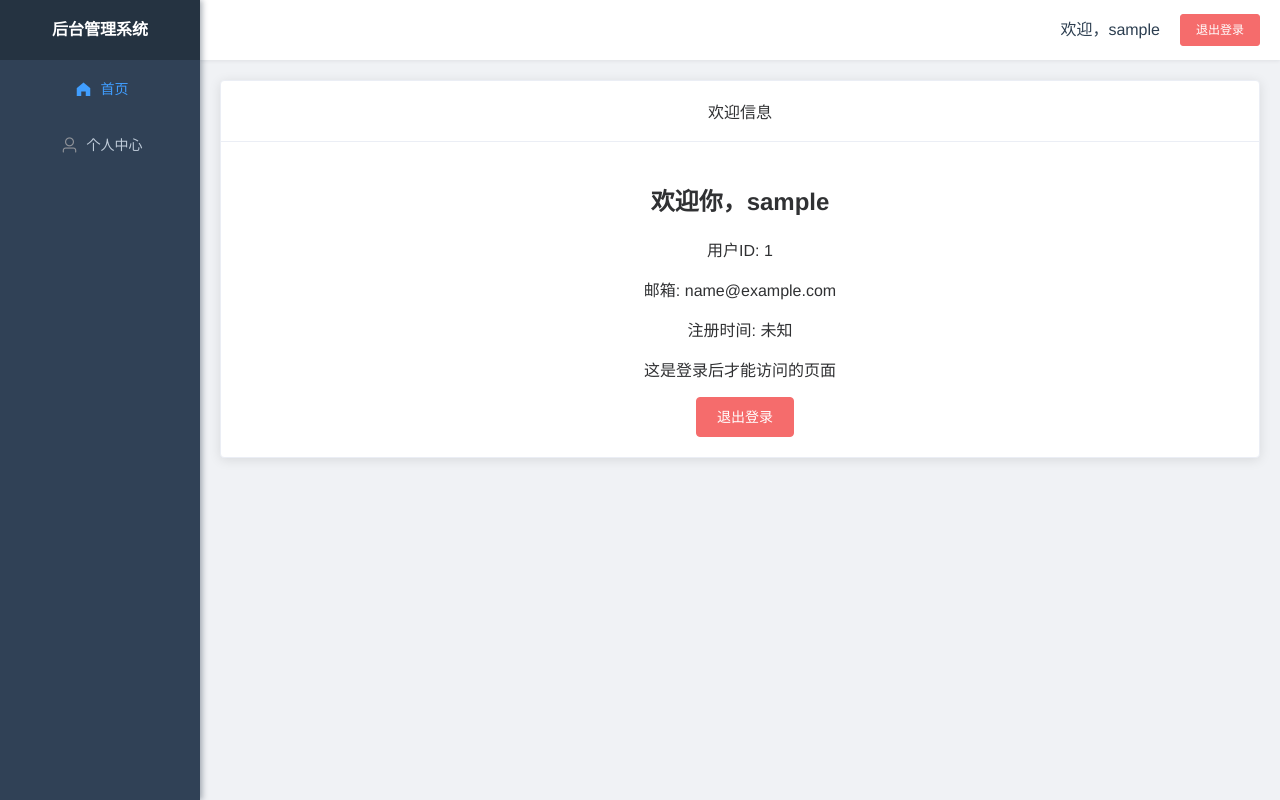
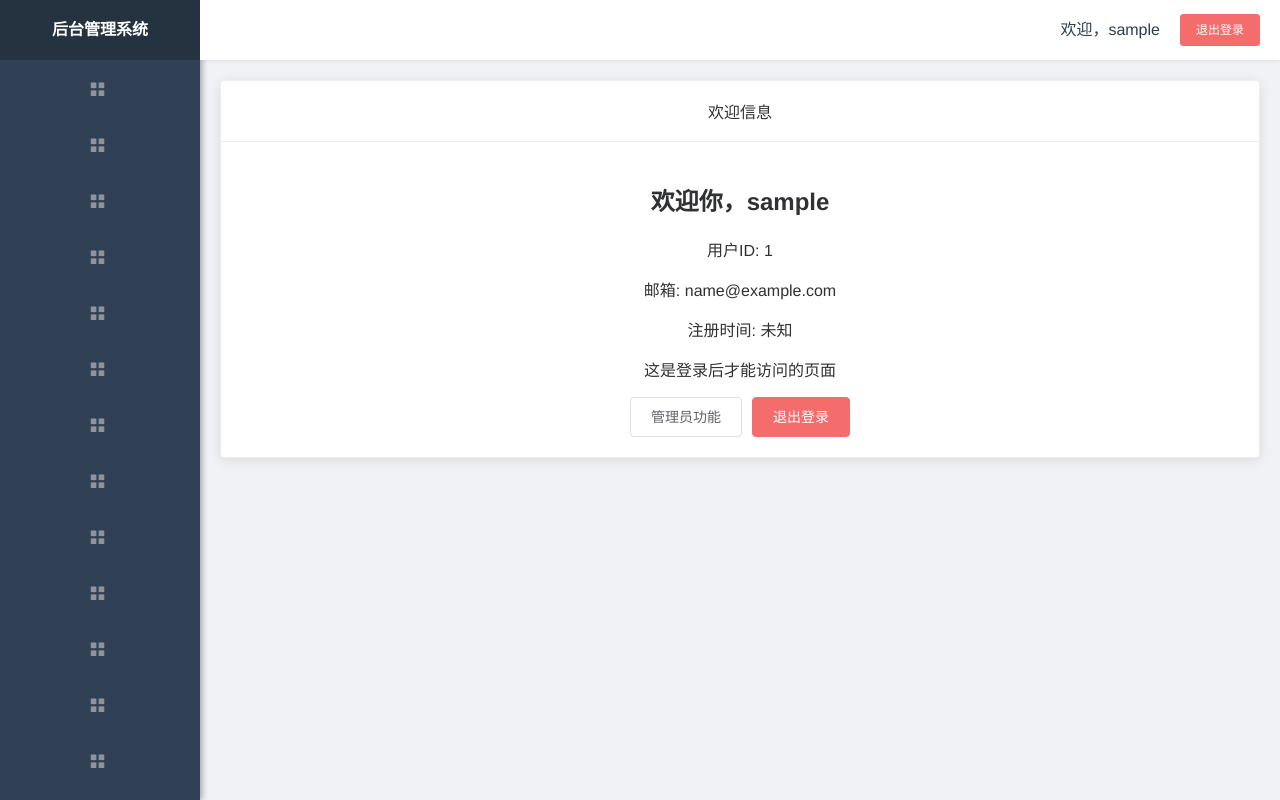
Before and after one commit to SpicaBinary/spica-admin-web, a Vue app: page / in a window 1280 px wide. Built offline with nearby package versions, Linux system fonts and the light colour scheme; sample sign-in values are in the browser's storage.

Commit message:
feat: 动态菜单基础构建，接入Sidebar动态侧边栏
- 新增获取当前用户菜单信息
- Vuex和localstorage新增menu和permissionCode信息
- 自定义指令将display隐藏改为移除DOM
- 新建侧边栏组件Sidebar
- Layout去除硬编码菜单，引入动态SideBar

```diff
--- a/src/api/user.js
+++ b/src/api/user.js
@@ -4,6 +4,15 @@ import request from "./request";
 export function getUserInfo() {
   return request({
     url: "/user/getUserInfo",
+    method: "get",
+    showLoading: false,
+  });
+}
+
+// 当前用户菜单信息
+export function getCurrentUserMenus() {
+  return request({
+    url: "/user/menus",
     method: "get",
     showLoading: false,
   });
--- a/src/components/Layout.vue
+++ b/src/components/Layout.vue
@@ -1,42 +1,7 @@
 <template>
   <div class="app-wrapper">
-    <!-- 侧边栏 -->
-    <el-aside width="200px" class="sidebar-container">
-      <div class="logo-container">
-        <h2 class="logo-title">后台管理系统</h2>
-      </div>
-      <el-menu
-        :default-active="activeMenu"
-        class="el-menu-vertical"
-        @select="handleMenuSelect"
-        background-color="#304156"
-        text-color="#bfcbd9"
-        active-text-color="#409eff"
-        router
-      >
-        <el-menu-item index="/">
-          <i class="el-icon-s-home"></i>
-          <span slot="title">首页</span>
-        </el-menu-item>
-
-        <!-- 用户管理菜单项 -->
-        <el-menu-item index="/user" v-permission="'user:menu'">
-          <i class="el-icon-user"></i>
-          <span slot="title">用户管理</span>
-        </el-menu-item>
-
-        <!-- 可以继续添加其他菜单项 -->
-        <el-menu-item index="/order" v-permission="'order:menu'">
-          <i class="el-icon-s-order"></i>
-          <span slot="title">订单管理</span>
-        </el-menu-item>
-
-        <el-menu-item index="/profile">
-          <i class="el-icon-user"></i>
-          <span slot="title">个人中心</span>
-        </el-menu-item>
-      </el-menu>
-    </el-aside>
+    <!-- 引入独立的菜单组件 -->
+    <Sidebar />
 
     <!-- 主体区域 -->
     <div class="main-container">
@@ -67,21 +32,17 @@
 </template>
 
 <script>
+import Sidebar from "./Sidebar.vue";
+
 export default {
   name: "Layout",
+  components: { Sidebar },
   computed: {
-    activeMenu() {
-      return this.$route.path;
-    },
     userInfo() {
       return this.$store.getters.userInfo;
     },
   },
   methods: {
-    handleMenuSelect(index) {
-      // 菜单选择处理
-      console.log("选中菜单:", index);
-    },
     logout() {
       this.$store.dispatch("logout");
       this.$router.push("/login");
@@ -96,36 +57,6 @@ export default {
   height: 100vh;
   width: 100%;
   overflow: hidden;
-}
-
-.sidebar-container {
-  background-color: #304156;
-  transition: width 0.28s;
-  box-shadow: 2px 0 6px rgba(0, 21, 41, 0.35);
-  position: relative;
-  z-index: 1001;
-  overflow: hidden;
-}
-
-.logo-container {
-  height: 60px;
-  line-height: 60px;
-  background-color: #253341;
-  text-align: center;
-  overflow: hidden;
-}
-
-.logo-title {
-  color: #fff;
-  font-size: 16px;
-  margin: 0;
-  font-weight: 600;
-}
-
-.el-menu-vertical {
-  height: calc(100% - 60px);
-  border: none;
-  width: 100% !important;
 }
 
 .main-container {
@@ -152,10 +83,6 @@ export default {
   padding: 0 20px;
 }
 
-.breadcrumb {
-  flex: 1;
-}
-
 .right-menu {
   display: flex;
   align-items: center;
@@ -167,14 +94,4 @@ export default {
   overflow: auto;
   background-color: #f0f2f5;
 }
-
-/* 滚动条样式优化 */
-.app-main::-webkit-scrollbar {
-  width: 6px;
-}
-
-.app-main::-webkit-scrollbar-thumb {
-  background-color: #909399;
-  border-radius: 4px;
-}
 </style>
--- /dev/null
+++ b/src/components/Sidebar.vue
@@ -0,0 +1,120 @@
+<template>
+  <el-aside width="200px" class="sidebar-container">
+    <!-- LOGO -->
+    <div class="logo-container">
+      <h2 class="logo-title">后台管理系统</h2>
+    </div>
+
+    <!-- 动态菜单（router 模式） -->
+    <el-menu
+      :default-active="activeMenu"
+      class="el-menu-vertical"
+      @select="handleMenuSelect"
+      background-color="#304156"
+      text-color="#bfcbd9"
+      active-text-color="#409eff"
+      router
+    >
+      <!-- 具体菜单项 -->
+      <template v-for="item in menus">
+        <!-- 如果没有 children（叶子节点），渲染为 el-menu-item -->
+        <el-menu-item
+          v-if="!item.children || item.children.length === 0"
+          :key="`menu-item-${itemKey(item)}`"
+          :index="item.path"
+        >
+          <i :class="resolveIcon(item.icon)"></i>
+          <span slot="title">{{ item.menuName }}</span>
+        </el-menu-item>
+
+        <!-- 有子菜单则渲染为 el-submenu（包含 children） -->
+        <el-submenu v-else :key="`submenu-${itemKey(item)}`" :index="item.path">
+          <!-- 子菜单标题 -->
+          <template slot="title">
+            <i :class="resolveIcon(item.icon)"></i>
+            <span>{{ item.menuName }}</span>
+          </template>
+
+          <!-- 渲染二级（或多级）子项 -->
+          <el-menu-item
+            v-for="sub in item.children"
+            :key="subKey(sub)"
+            :index="sub.path"
+          >
+            {{ sub.menuName }}
+          </el-menu-item>
+        </el-submenu>
+      </template>
+    </el-menu>
+  </el-aside>
+</template>
+
+<script>
+export default {
+  name: "Sidebar",
+  computed: {
+    // 从 Vuex 读取菜单数据
+    menus() {
+      // 用户当前的菜单
+      const list = this.$store.getters.userMenus || [];
+      return list;
+    },
+
+    // 用当前路由路径作为 active
+    activeMenu() {
+      return this.$route.path;
+    },
+  },
+  methods: {
+    handleMenuSelect(index) {
+      // 当 el-menu 的某项被选中时触发（router 模式会自动导航）
+      console.log("选中菜单：", index);
+    },
+
+    // 解析后端返回的 icon 字段，支持 'user' 或 'el-icon-user' 两种
+    resolveIcon(icon) {
+      if (!icon) return "el-icon-menu"; // 默认图标
+      return icon.startsWith("el-icon-") ? icon : `el-icon-${icon}`;
+    },
+
+    // 避免 key 为空/重复，统一处理 item key（优先 id，再用 path）
+    itemKey(item) {
+      // 如果 id 存在且是数字或字符串就用 id，否则 fallback to path
+      return item.id != null ? `menu-${item.id}` : `menu-${item.path}`;
+    },
+
+    subKey(sub) {
+      return sub.id != null ? `submenu-${sub.id}` : `submenu-${sub.path}`;
+    },
+  },
+};
+</script>
+
+<style scoped>
+.sidebar-container {
+  background-color: #304156;
+  box-shadow: 2px 0 6px rgba(0, 21, 41, 0.35);
+  position: relative;
+}
+
+.logo-container {
+  height: 60px;
+  background-color: #253341;
+  text-align: center;
+  line-height: 60px;
+}
+
+.logo-title {
+  color: #fff;
+  font-size: 16px;
+  font-weight: bold;
+  margin: 0;
+}
+
+/* 保证菜单高度撑满并移除默认边框 */
+.el-menu-vertical {
+  height: calc(100% - 60px);
+  border: none;
+  width: 100% !important;
+}
+</style>
--- a/src/directives/permission.js
+++ b/src/directives/permission.js
@@ -32,7 +32,14 @@ function checkPermission(el, binding) {
     const hasPermission = store.getters.hasPermission(value);
 
     // 使用 display 控制隐藏指令修饰el
-    el.style.display = hasPermission ? "" : "none";
+    // el.style.display = hasPermission ? "" : "none";
+    if (!hasPermission) {
+      // 从 DOM 中直接移除
+      // el.parentNode && el.parentNode.removeChild(el);
+      if (!hasRole) {
+        el.parentNode && el.parentNode.removeChild(el);
+      }
+    }
   }
 }
 
@@ -42,13 +49,17 @@ function checkRole(el, binding) {
 
   if (value) {
     const hasRole = store.getters.hasRole(value);
-    el.style.display = hasRole ? "" : "none";
+    // el.style.display = hasRole ? "" : "none";
+    // el.parentNode && el.parentNode.removeChild(el);
+    if (!hasRole) {
+      el.parentNode && el.parentNode.removeChild(el);
+    }
   }
 }
 
 // 传入vue，然后注册自定义指令（Vue2）
 export default function setupPermissionDirective(Vue) {
-  // 添加全局指令v-permission
+  // 添加全局指令v-permission：细粒度控制权限,功能级别控制
   Vue.directive("permission", permission);
   // 添加全局指令v-role
   Vue.directive("role", role);
--- a/src/store/index.js
+++ b/src/store/index.js
@@ -1,13 +1,15 @@
+import { loginApi } from "@/api/auth";
+import { getCurrentUserMenus, getUserInfo } from "@/api/user";
 import Vue from "vue";
 import Vuex from "vuex";
-import { loginApi } from "@/api/auth";
-import { getUserInfo } from "@/api/user";
 
 Vue.use(Vuex);
 
 // 页面刷新时从 localStorage 里恢复用户状态
 const savedToken = localStorage.getItem("token");
 const savedUserInfo = localStorage.getItem("userInfo");
+const savedUserMenus = localStorage.getItem("userMenus");
+const savedUserPermissions = localStorage.getItem("userPermissions");
 
 export default new Vuex.Store({
   state: {
@@ -17,6 +19,12 @@ export default new Vuex.Store({
     userInfo: savedUserInfo ? JSON.parse(savedUserInfo) : null,
     // 全局loading信息，用于调用接口时显示 loading
     loading: false,
+    // 当前用户的权限码
+    userPermissions: savedUserPermissions
+      ? JSON.parse(savedUserPermissions)
+      : [],
+    // 当前用户的菜单树
+    userMenus: savedUserMenus ? JSON.parse(savedUserMenus) : [],
   },
   // mutations：修改state的唯一入口
   mutations: {
@@ -40,6 +48,22 @@ export default new Vuex.Store({
       state.userInfo = null;
       localStorage.removeItem("userInfo");
     },
+    setUserPermissions(state, userPermissions) {
+      state.userPermissions = userPermissions;
+      localStorage.setItem("userPermissions", JSON.stringify(userPermissions));
+    },
+    clearUserPermissions(state) {
+      state.userPermissions = [];
+      localStorage.removeItem("userPermissions");
+    },
+    setUserMenus(state, userMenus) {
+      state.userMenus = userMenus;
+      localStorage.setItem("userMenus", JSON.stringify(userMenus));
+    },
+    clearUserMenus(state) {
+      state.userMenus = [];
+      localStorage.removeItem("userMenus");
+    },
     // 控制 loading 显示开关
     setLoading(state, flag) {
       state.loading = flag;
@@ -55,6 +79,12 @@ export default new Vuex.Store({
         // 登录成功后获取用户信息
         const userInfo = await getUserInfo();
         commit("setUserInfo", userInfo.data);
+        // 登录成功后获取用户权限
+        // TODO可以拆一个权限接口
+        commit("setUserPermissions", userInfo.data.permissions || []);
+        // 登录成功后获取用户的菜单信息
+        const userMenus = await getCurrentUserMenus();
+        commit("setUserMenus", userMenus.data || []);
       } catch (err) {
         throw err;
       }
@@ -63,6 +93,8 @@ export default new Vuex.Store({
     logout({ commit }) {
       commit("clearToken");
       commit("clearUserInfo");
+      commit("clearUserMenus");
+      commit("clearUserPermissions");
     },
   },
   // getters：数据的派生计算
@@ -77,12 +109,14 @@ export default new Vuex.Store({
     permissions: (state) => state.userInfo?.permissions || [],
     // 检查是否有某个权限
     hasPermission: (state) => (permission) => {
-      return state.userInfo?.permissions?.includes(permission) || false;
+      return state.userPermissions?.includes(permission) || false;
     },
     // 检查是否有某个角色
     hasRole: (state) => (role) => {
       return state.userInfo?.roles?.includes(role) || false;
     },
+    // 获取用户菜单
+    userMenus: (state) => state.userMenus || [],
     // 页面loading状态
     isLoading: (state) => state.loading,
   },
--- a/src/views/Dashboard.vue
+++ b/src/views/Dashboard.vue
@@ -12,8 +12,6 @@
         <p>注册时间: {{ userInfo.createTime || "未知" }}</p>
       </div>
       <p>这是登录后才能访问的页面</p>
-      <!-- 权限控制 -->
-      <el-button v-permission="'user:create'">创建用户</el-button>
       <!-- 角色控制 -->
       <el-button v-role="'ADMIN'" @click="toUseManage">管理员功能</el-button>
       <!-- 使用 Element UI 的按钮组件 -->
--- a/src/views/OrderManagement.vue
+++ b/src/views/OrderManagement.vue
@@ -4,7 +4,6 @@
       <div slot="header">
         <span>订单管理</span>
         <el-button
-          v-permission="'order:create'"
           type="primary"
           size="small"
           @click="showCreateDialog"
```
